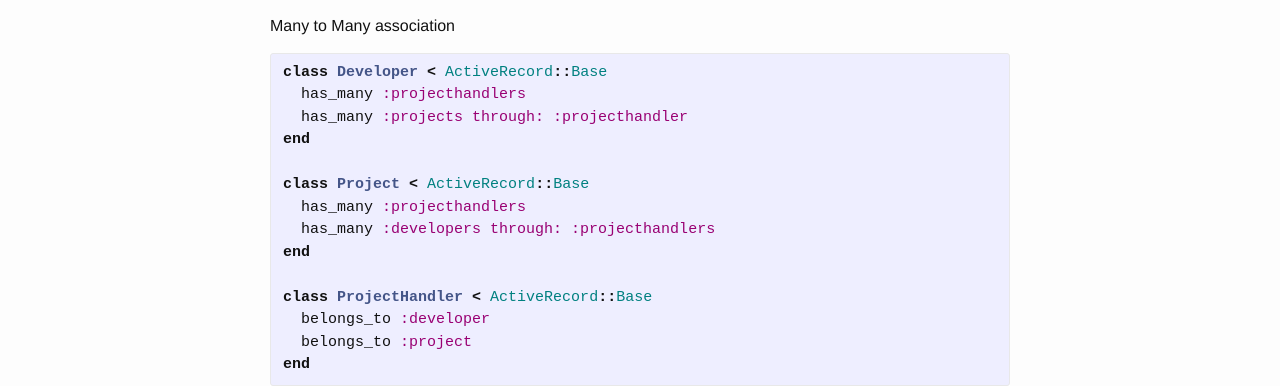
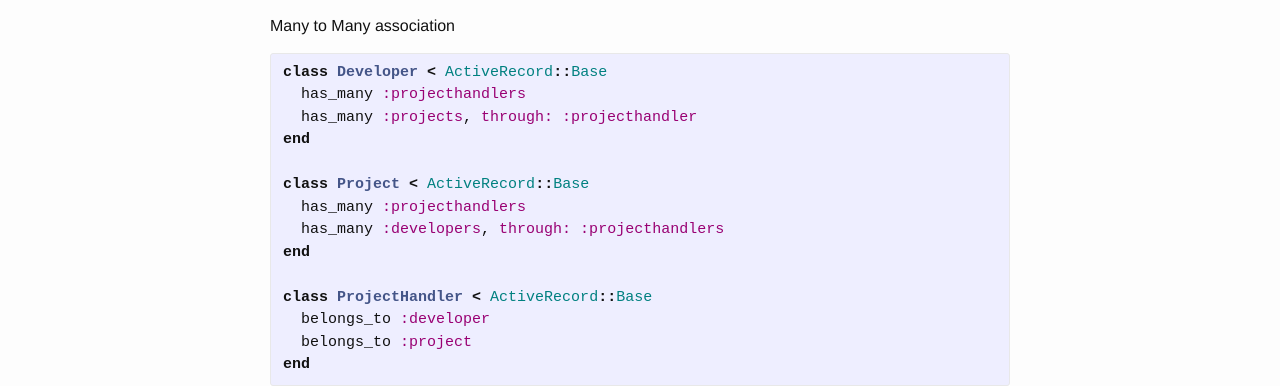
Before and after one commit to kgabinete08/kgabinete08.github.io, a Jekyll site: the page built from _posts/2015-02-27-tl-rails-associations.markdown, in a window 1280 px wide. Shown: the part 416-802 px from the top of the page. Built offline with Jekyll 4.4.1, drawn with Linux system fonts in a browser that asks for light colours.

```diff
--- a/_posts/2015-02-05-my-first-post.markdown
+++ b/_posts/2015-02-05-my-first-post.markdown
@@ -4,7 +4,7 @@ title:  "My first post"
 date:   2015-02-05 21:00:00
 categories: web development
 ---
-## This is the beginning
+## This is the beginning ##
 
 A little about myself.  I have always been interested in web development.  I made several attempts in the past to learn on my own, utlizing free resources, mostly learning HTML, CSS and Javascript/JQuery.  I ended picking up bits and pieces of knowledge, maybe enough to create a simple static website, but not anything functional.  Upon more research, I realized that I was more interested in the backend of things.  I was never a great designer, any representation was done through stick figure drawings.  Heck I probably could not even draw a straight line in Photoshop, and there is a tool for that!
 
--- a/_posts/2015-02-08-tl-end-of-course-one.markdown
+++ b/_posts/2015-02-08-tl-end-of-course-one.markdown
@@ -4,7 +4,7 @@ title:  "End of Tealeaf course 1"
 date:   2015-02-08  18:00:00
 categories: web development
 ---
-## End of Tealeaf Academy Course 1
+## End of Tealeaf Academy Course 1 ##
 
 {% highlight ruby %}
 puts "Hello World!"
--- a/_posts/2015-02-27-tl-rails-associations.markdown
+++ b/_posts/2015-02-27-tl-rails-associations.markdown
@@ -23,12 +23,12 @@ Many to Many association
 {% highlight ruby %}
 class Developer < ActiveRecord::Base
   has_many :projecthandlers
-  has_many :projects through: :projecthandler
+  has_many :projects, through: :projecthandler
 end
 
 class Project < ActiveRecord::Base
   has_many :projecthandlers
-  has_many :developers through: :projecthandlers
+  has_many :developers, through: :projecthandlers
 end
 
 class ProjectHandler < ActiveRecord::Base
```
Also changed, not shown: _posts/2015-4-18-End of Tealeaf Course 2.markdown (added, +12 -0 lines).
